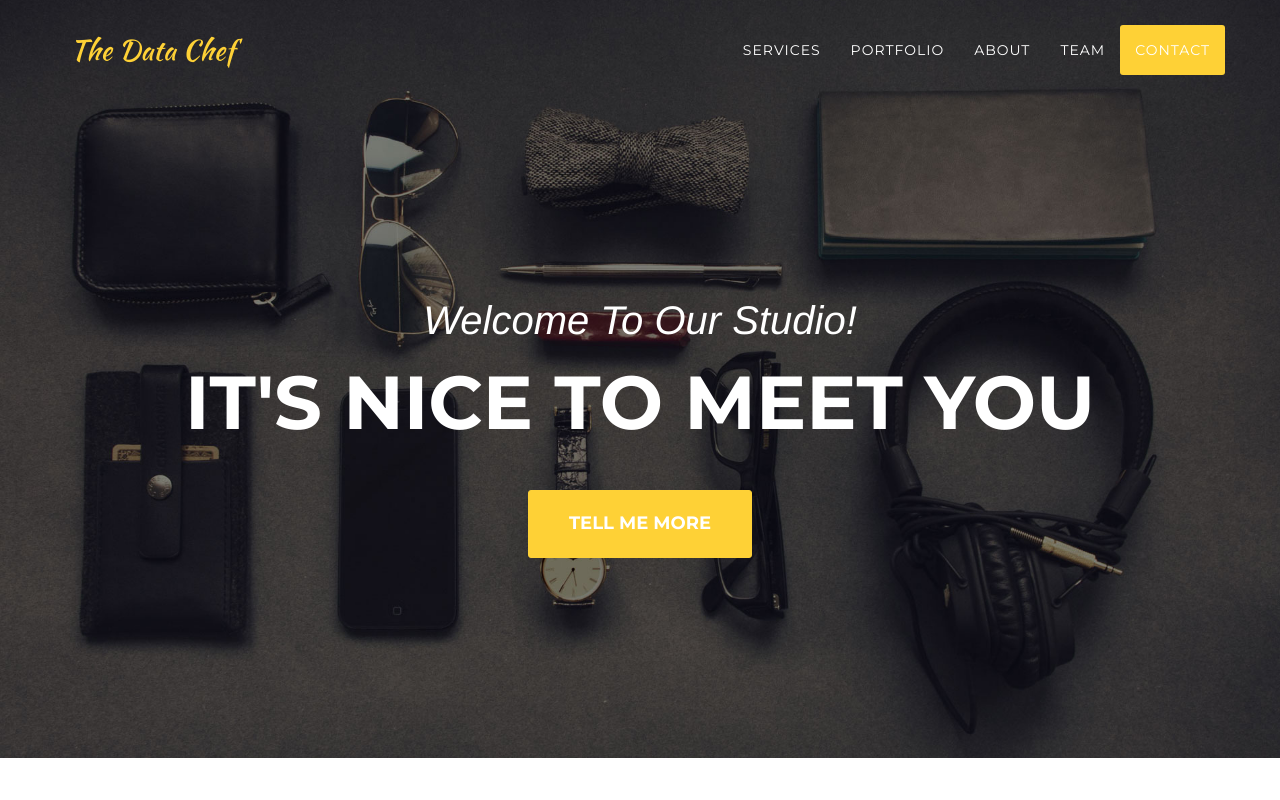
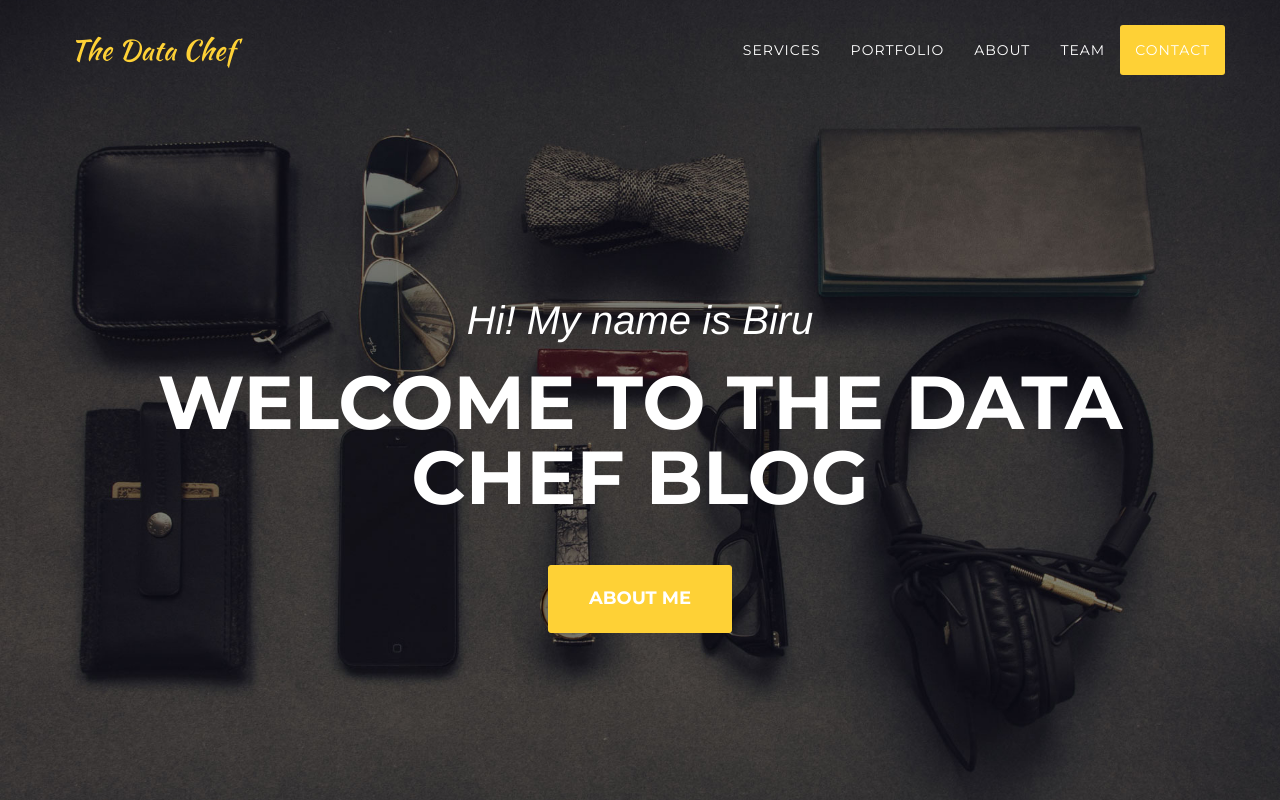
Before and after one commit to birupakhya/birupakhya.github.io, a website: page index.html in a window 1280 px wide. Shown: the top 800 px of the page. Drawn offline with nearby package versions, Linux system fonts and the light colour scheme; a web font is replaced by a local one.

Commit message:
changed labels

```diff
--- a/index.html
+++ b/index.html
@@ -78,15 +78,15 @@
     <header>
         <div class="container">
             <div class="intro-text">
-                <div class="intro-lead-in">Welcome To Our Studio!</div>
-                <div class="intro-heading">It's Nice To Meet You</div>
-                <a href="#services" class="page-scroll btn btn-xl">Tell Me More</a>
+                <div class="intro-lead-in">Hi! My name is Biru</div>
+                <div class="intro-heading">Welcome to the Data Chef blog</div>
+                <a href="#aboutme" class="page-scroll btn btn-xl">About me</a>
             </div>
         </div>
     </header>
 
-    <!-- Services Section -->
-    <section id="services">
+    <!-- About Me Section -->
+    <section id="aboutme">
         <div class="container">
             <div class="row">
                 <div class="col-lg-12 text-center">
```
